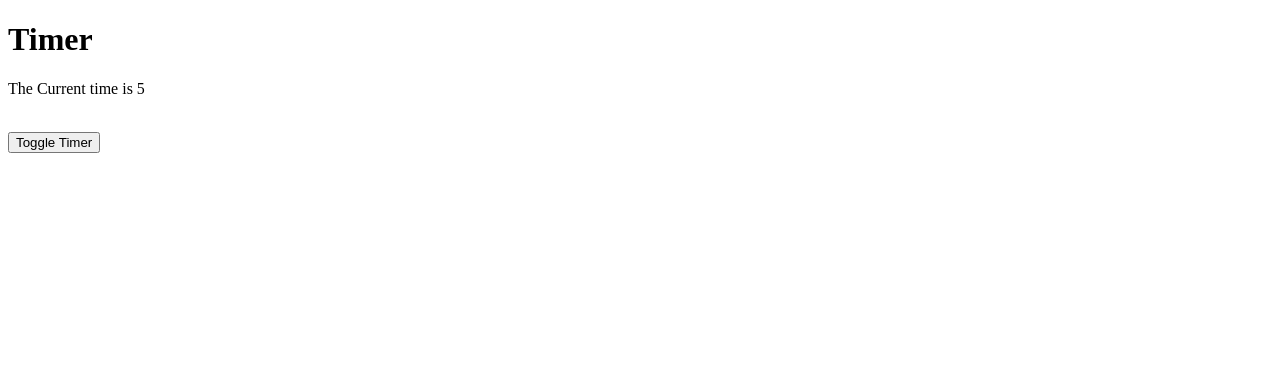
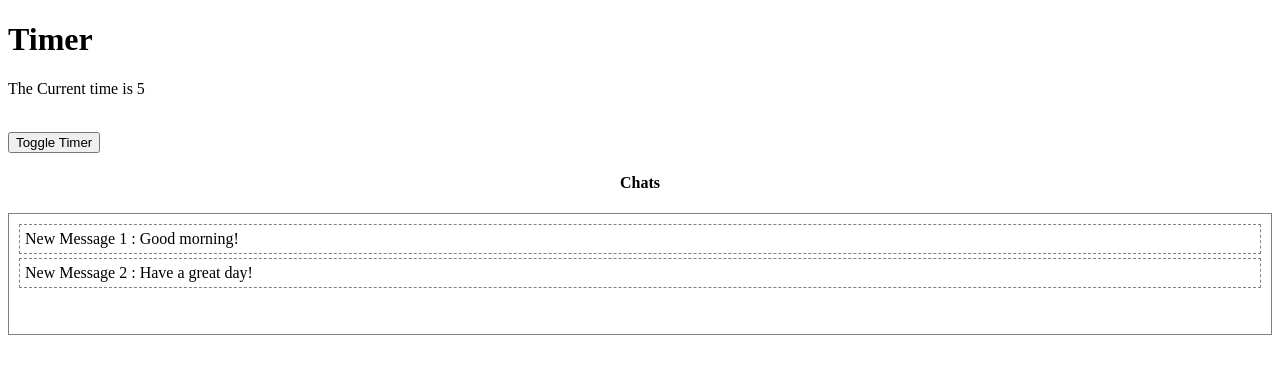
Before and after one commit to srivenkat13/react-rev, a React app: page / in a window 1280 px wide. Shown: the top 374 px of the page. Built offline with nearby package versions, Linux system fonts and the light colour scheme.

Commit message:
useLayoutEffect

```diff
--- a/src/App.jsx
+++ b/src/App.jsx
@@ -2,6 +2,8 @@ import React, { useState } from "react";
 import Button from "./Button.jsx";
 import Text from "./Text.jsx";
 import Timer from "./Timer.jsx";
+import Dimensions from "./Dimensions.jsx";
+import Chat from "./Chat.jsx";
 
 const App = () => {
   const handleClickPar = () => {
@@ -39,6 +41,9 @@ const App = () => {
           console.log("Clicked");
         }}
       /> */}
+
+      {/* <Dimensions /> */}
+      <Chat />
     </>
   );
 };
--- /dev/null
+++ b/src/Chat.jsx
@@ -0,0 +1,70 @@
+import React, { useState, useRef, useEffect, useLayoutEffect } from "react";
+
+const Chat = () => {
+  const [messages, setMessage] = useState([]);
+  const chatBoxRef = useRef(null);
+  const exampleMessages = [
+    "Hello!",
+    "How are you?",
+    "What's new?",
+    "Have you seen the latest news?",
+    "Let's catch up soon.",
+    "Did you watch the game last night?",
+    "Check out this cool article.",
+    "Good morning!",
+    "Have a great day!",
+    "See you later!",
+  ];
+  useEffect(() => {
+    const interval = setInterval(() => {
+      setMessage((prev) => [
+        ...prev,
+        `New Message  ${prev.length + 1} : ${
+          exampleMessages[Math.floor(Math.random() * exampleMessages.length)]
+        } `,
+      ]);
+    }, 2000);
+
+    return () => {
+      clearInterval(interval);
+    };
+  }, []);
+
+  useLayoutEffect(() => {
+    if (chatBoxRef.current) {
+      chatBoxRef.current.scrollTop = chatBoxRef.current.scrollHeight;
+    }
+  }, [messages]);
+  return (
+    <>
+      <h4 style={{ textAlign: "center" }}>Chats</h4>
+      <div
+        ref={chatBoxRef}
+        style={{
+          border: `1px solid gray`,
+          height: `100px`,
+          overflowY: "auto",
+          padding: `10px`,
+        }}
+      >
+        {messages.map((msg, index) => {
+          return (
+            <div
+              key={index}
+              style={{
+                border: `0.5px dashed gray`,
+                padding: "5px",
+                marginBottom: "4px",
+              }}
+            >
+              {" "}
+              {msg}{" "}
+            </div>
+          );
+        })}
+      </div>
+    </>
+  );
+};
+
+export default Chat;
--- /dev/null
+++ b/src/Dimensions.jsx
@@ -0,0 +1,27 @@
+import React, { useLayoutEffect, useRef, useState } from "react";
+
+const Dimensions = () => {
+  const [size, setSize] = useState({ width: 0, height: 0 });
+  const divRef = useRef(null);
+
+  useLayoutEffect(() => {
+    if (divRef.current) {
+      const { width, height } = divRef.current.getBoundingClientRect();
+      setSize({ width, height });
+    }
+  }, []);
+  return (
+    <>
+      <div
+        ref={divRef}
+        style={{ width: "200px", height: "50px", backgroundColor: "salmon" }}
+      >
+        Sample Div for Measurement
+      </div>
+      <p>Div width: {size.width}px</p>
+      <p>Div height: {size.height}px</p>
+    </>
+  );
+};
+
+export default Dimensions;
```
